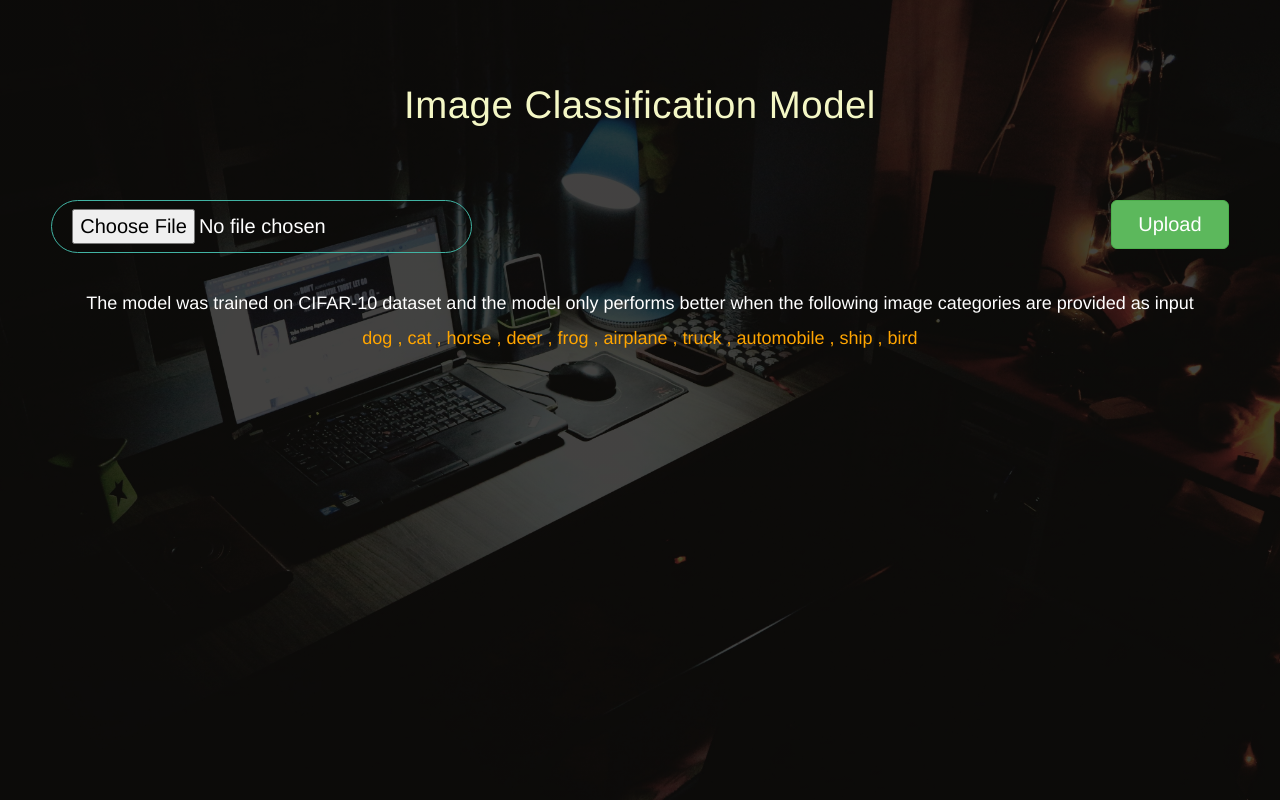
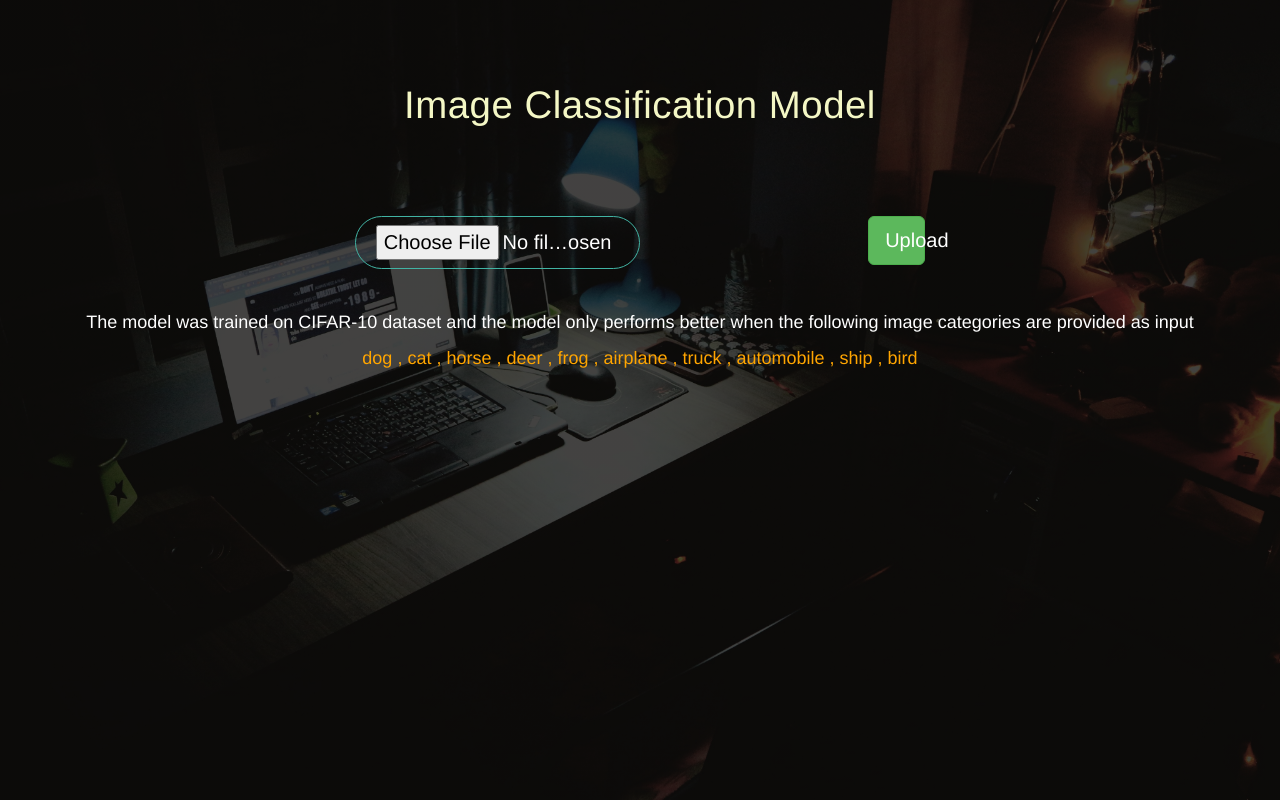
Before and after one commit to OperatingFuture/thesis-image-classification, a Flask app: page / in a window 1280 px wide. Run offline with Flask 2, Linux system fonts and the light colour scheme; parts of the project's set-up code (start-up, migrations or seed data) failed here and were passed over; some libraries are stand-ins or nearby versions.

Commit message:
Fix preview image on success upload

```diff
--- a/api/main.py
+++ b/api/main.py
@@ -1,3 +1,4 @@
+import base64
 import os
 import io
 import requests
@@ -121,7 +122,6 @@ def image_post():
         content_type = img.content_type
         upload_image = s3_ops.upload_file_to_s3(image, filename, content_type)
         # TODO save image reference to database
-
         get_image = s3_ops.image_from_s3(filename)
 
         # get_image.save(im_path)
@@ -150,7 +150,7 @@ def image_post():
 
         try:
             collection.insert_one(obj)
-            return render_template('success.html', img=image, predictions=predictions)
+            return render_template('success.html', img_filename=filename, predictions=predictions)
             # return jsonify({"message": "success", "status": "200"}), 200
         except Exception as e:
             print("An exception occurred ::", e)
--- a/api/templates/index.html
+++ b/api/templates/index.html
@@ -21,6 +21,14 @@
             max-width: 100%;
             margin: auto;
         }
+
+        .center {
+            margin: auto;
+            width: 50%;
+            padding: 10px;
+            text-align: center;
+        }
+
 
         .bg-img {
             width: 100%;
@@ -48,12 +56,12 @@
                 </div>
             </div>
 
-            <div class="upload-section">
+            <div class="upload-section center">
 
                 <div class="upload-file">
                     <form class="file-form" action="/image" method="post" enctype="multipart/form-data">
                         <input class="file-form-input" type="file" name="image"/>
-                        <button class="btn btn-success btn-lg">Upload</button>
+                        <button class="btn btn-success btn-lg upload-img">Upload</button>
                     </form>
                 </div>
 
--- a/api/templates/success.html
+++ b/api/templates/success.html
@@ -38,7 +38,7 @@
             <h3 class="header-text">Uploaded Image</h3>
         </row>
         <div style="width: 100% ; display: flex; justify-content: center;">
-            <img class="result-img" src='../static/images/dog.jpg' alt="">
+            <img class="result-img" src="http://localhost:9000/saved-images/{{ img_filename }}" alt={{ img_filename }}>
         </div>
     </div>
 
```
Also changed, not shown: api/static/images/dog.jpg (deleted).
